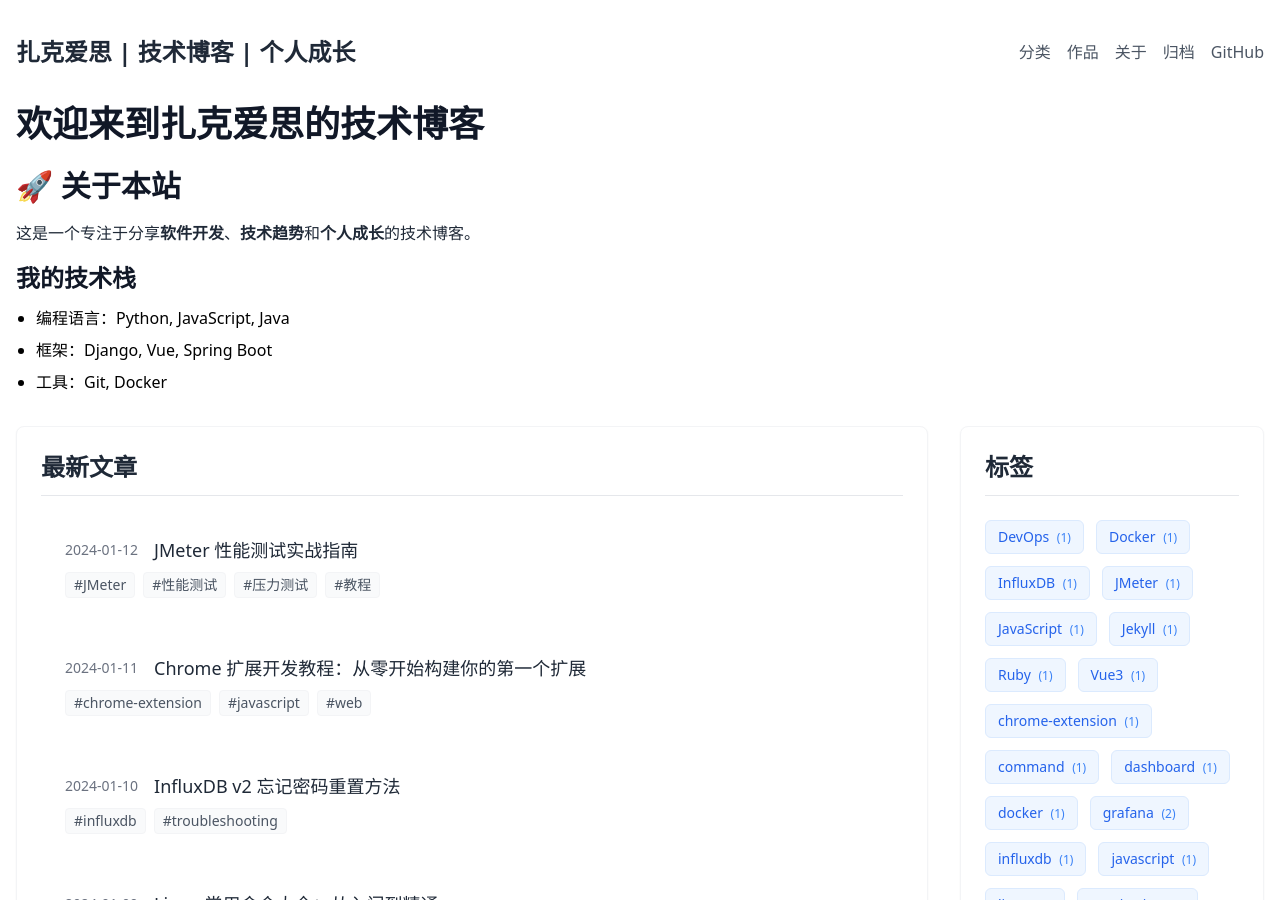
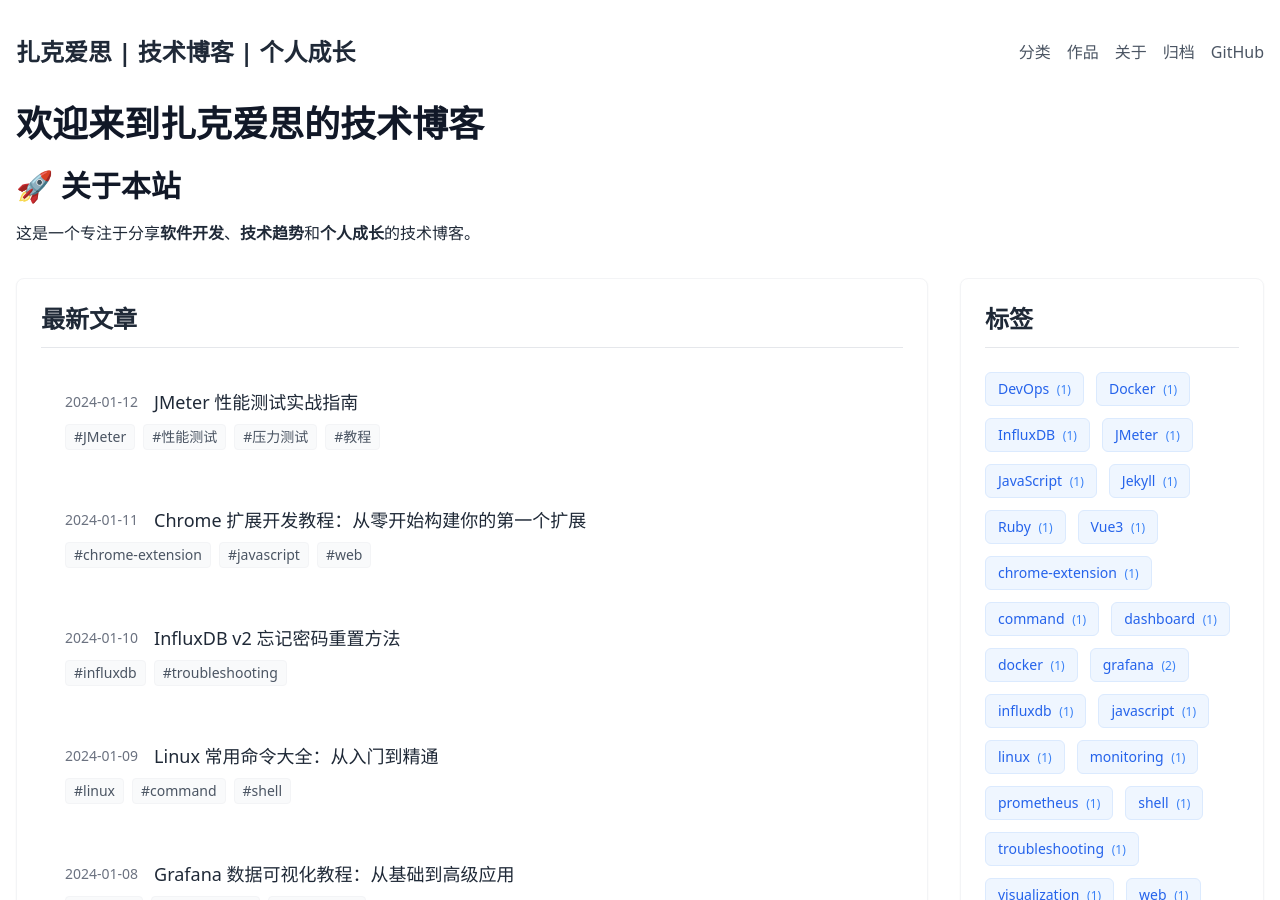
Before and after one commit to zachthinking/zachthinking.github.io, a Jekyll site: the page built from index.md, in a window 1280 px wide and 900 px high. Built offline with Jekyll 4.4.1, drawn with Linux system fonts in a browser that asks for light colours.

Commit message:
优化首页

```diff
--- a/index.md
+++ b/index.md
@@ -10,8 +10,3 @@ keywords: 软件开发, 技术博客, 程序员, 个人成长, 职业发展
 ## 🚀 关于本站
 
 这是一个专注于分享**软件开发**、**技术趋势**和**个人成长**的技术博客。
-
-### 我的技术栈
-- 编程语言：Python, JavaScript, Java
-- 框架：Django, Vue, Spring Boot
-- 工具：Git, Docker
```
